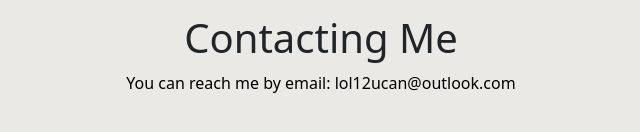
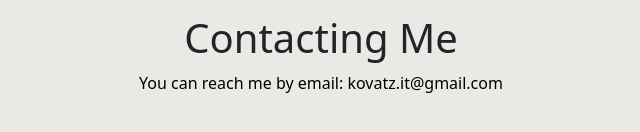
Before and after one commit to mah-shamim/arcus-personal-portfolio-bootstrap-html-template, a plain HTML site: page documentation/index.html in a window 1280 px wide. Shown: the part 4761-4893 px from the top of the page, 319-959 px from the left. Drawn offline with Linux system fonts and the light colour scheme.

Commit message:
email address change

```diff
--- a/documentation/index.html
+++ b/documentation/index.html
@@ -165,7 +165,7 @@
                 <div class="col-lg-12">
                     <div class="intro-text">
                         <p class="text-black text-center">
-                            You can reach me by email: lol12ucan@outlook.com
+                            You can reach me by email: kovatz.it@gmail.com
                         </p>
                     </div>
                 </div>
```
Also changed, not shown: 1 other file.
